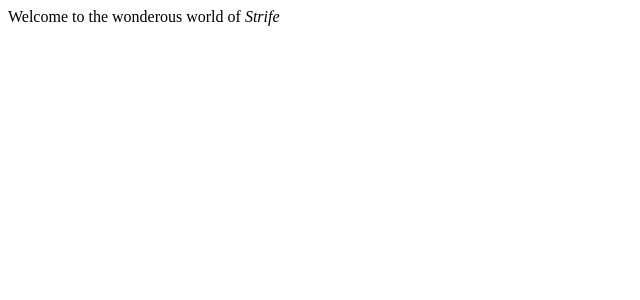
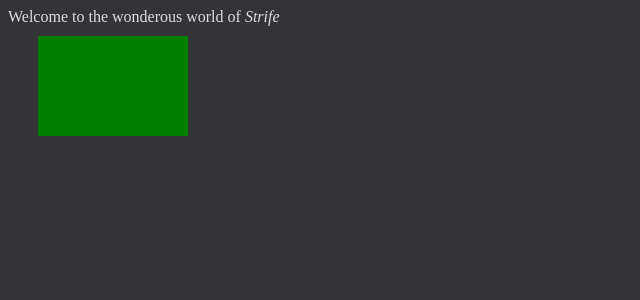
Before and after one commit to fizz6/strife-editor, a React app: page / in a window 1280 px wide. Shown: the top 300 px of the page, without its empty margins (0-640 px from the left). Built offline with nearby package versions, Linux system fonts and the light colour scheme.

Commit message:
Testing some stuff

```diff
--- a/src/client/component/App.tsx
+++ b/src/client/component/App.tsx
@@ -11,7 +11,8 @@
   render() {
     return (
       <div className="component-app">
-        Welcome to the wonderous world of <i>Strife</i>
+        Welcome to the wonderous world of <i>Strife</i><br/>
+        <canvas id="canvas"></canvas>
       </div>
     );
   }
--- a/src/client/index.css
+++ b/src/client/index.css
@@ -0,0 +1,4 @@
+body {
+    background-color: #333338;
+    color: #ddd;
+}
--- a/src/client/index.html
+++ b/src/client/index.html
@@ -5,6 +5,7 @@
     <meta name="viewport" content="width=device-width, initial-scale=1.0">
     <title>Strife Edit</title>
   </head>
-  <body><script src="/bundle.js"></script>
+  <body>
+       <div id="strife-editor"></div>
   </body>
 </html>
--- a/src/client/index.tsx
+++ b/src/client/index.tsx
@@ -2,4 +2,22 @@
 import ReactDOM from "react-dom";
 import App from "./component/App";
 import "./index.css";
-ReactDOM.render(<App />, document.body);
+
+
+ReactDOM.render(<App />, document.getElementById("strife-editor"));
+
+const canvas: HTMLCanvasElement = document.getElementById('canvas') as HTMLCanvasElement;
+const ctx: CanvasRenderingContext2D = canvas.getContext('2d') as CanvasRenderingContext2D;
+let x = 0;
+(() => {
+  const main = () => {
+    window.requestAnimationFrame( main );
+
+    x += .1;
+    ctx.clearRect(0, 0, canvas.width, canvas.height);
+    ctx.fillStyle = 'green';
+    ctx.fillRect(x, 10, 150, 100);
+  }
+
+  main(); // Start the cycle
+})();
```
